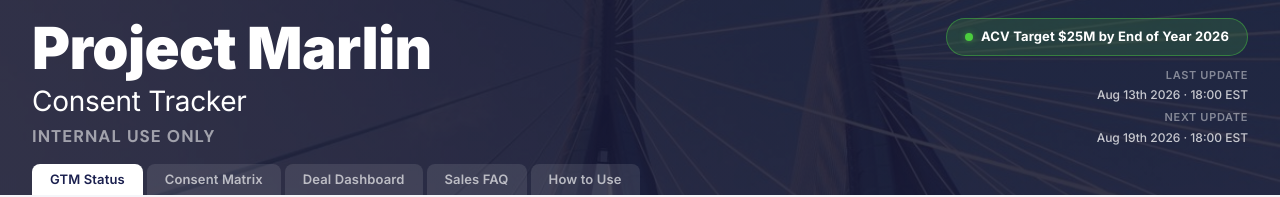
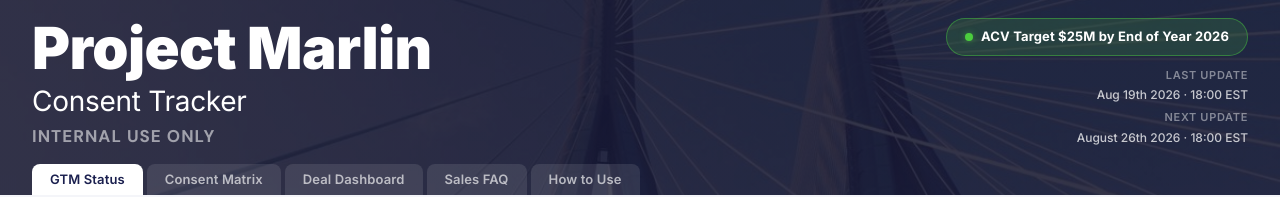
Before and after one commit to JolaOgunlana/project-marlin-gtm-deal-dashboard, a Next.js app: page / in a window 1280 px wide. Shown: the top 197 px of the page. Built offline with nearby package versions, Linux system fonts and the light colour scheme; a web font is replaced by a local one.

Commit message:
fix: update next update dates across dashboard components

```diff
--- a/components/dashboard/ConsentMatrix.tsx
+++ b/components/dashboard/ConsentMatrix.tsx
@@ -1150,9 +1150,9 @@ export function ConsentMatrix({ page, onNavigate }: { page: Page; onNavigate: (p
             </div>
             <div style={{ textAlign: 'right', lineHeight: 1.65 }}>
             <div style={{ fontSize: 11, fontWeight: 600, color: 'rgba(255,255,255,0.45)', letterSpacing: '0.06em', textTransform: 'uppercase', marginBottom: 1 }}>Last Update</div>
-                <div style={{ fontSize: 12, fontWeight: 500, color: 'rgba(255,255,255,0.75)', whiteSpace: 'nowrap' }}>Aug 13th 2026 · 18:00 EST</div>
+                <div style={{ fontSize: 12, fontWeight: 500, color: 'rgba(255,255,255,0.75)', whiteSpace: 'nowrap' }}>Aug 19th 2026 · 18:00 EST</div>
                 <div style={{ fontSize: 11, fontWeight: 600, color: 'rgba(255,255,255,0.45)', letterSpacing: '0.06em', textTransform: 'uppercase', marginTop: 4, marginBottom: 1 }}>Next Update</div>
-                <div style={{ fontSize: 12, fontWeight: 500, color: 'rgba(255,255,255,0.75)', whiteSpace: 'nowrap' }}>Aug 19th 2026 · 18:00 EST</div>
+                <div style={{ fontSize: 12, fontWeight: 500, color: 'rgba(255,255,255,0.75)', whiteSpace: 'nowrap' }}>August 26th 2026 · 18:00 EST</div>
             </div>
           </div>
         </div>
--- a/components/dashboard/CoverPage.tsx
+++ b/components/dashboard/CoverPage.tsx
@@ -55,9 +55,9 @@ export function NavBanner({ page, onNavigate, title }: {
           </div>
           <div style={{ textAlign: 'right', lineHeight: 1.65 }}>
             <div style={{ fontSize: 11, fontWeight: 600, color: 'rgba(255,255,255,0.45)', letterSpacing: '0.06em', textTransform: 'uppercase', marginBottom: 1 }}>Last Update</div>
-            <div style={{ fontSize: 12, fontWeight: 500, color: 'rgba(255,255,255,0.75)', whiteSpace: 'nowrap' }}>Aug 13th 2026 · 18:00 EST</div>
+            <div style={{ fontSize: 12, fontWeight: 500, color: 'rgba(255,255,255,0.75)', whiteSpace: 'nowrap' }}>Aug 19th 2026 · 18:00 EST</div>
             <div style={{ fontSize: 11, fontWeight: 600, color: 'rgba(255,255,255,0.45)', letterSpacing: '0.06em', textTransform: 'uppercase', marginTop: 4, marginBottom: 1 }}>Next Update</div>
-            <div style={{ fontSize: 12, fontWeight: 500, color: 'rgba(255,255,255,0.75)', whiteSpace: 'nowrap' }}>Aug 19th 2026 · 18:00 EST</div>
+            <div style={{ fontSize: 12, fontWeight: 500, color: 'rgba(255,255,255,0.75)', whiteSpace: 'nowrap' }}>August 26th 2026 · 18:00 EST</div>
           </div>
         </div>
       </div>
--- a/components/dashboard/Dashboard.tsx
+++ b/components/dashboard/Dashboard.tsx
@@ -62,9 +62,9 @@ export function Dashboard({ page, onNavigate }: { page: Page; onNavigate: (p: Pa
             </div>
             <div style={{ textAlign: 'right', lineHeight: 1.65 }}>
               <div style={{ fontSize: 11, fontWeight: 600, color: 'rgba(255,255,255,0.45)', letterSpacing: '0.06em', textTransform: 'uppercase', marginBottom: 1 }}>Last Update</div>
-              <div style={{ fontSize: 12, fontWeight: 500, color: 'rgba(255,255,255,0.75)', whiteSpace: 'nowrap' }}>Aug 13th 2026 · 18:00 EST</div>
+              <div style={{ fontSize: 12, fontWeight: 500, color: 'rgba(255,255,255,0.75)', whiteSpace: 'nowrap' }}>Aug 19th 2026 · 18:00 EST</div>
               <div style={{ fontSize: 11, fontWeight: 600, color: 'rgba(255,255,255,0.45)', letterSpacing: '0.06em', textTransform: 'uppercase', marginTop: 4, marginBottom: 1 }}>Next Update</div>
-              <div style={{ fontSize: 12, fontWeight: 500, color: 'rgba(255,255,255,0.75)', whiteSpace: 'nowrap' }}>Aug 19th 2026 · 18:00 EST</div>
+              <div style={{ fontSize: 12, fontWeight: 500, color: 'rgba(255,255,255,0.75)', whiteSpace: 'nowrap' }}>August 26th 2026 · 18:00 EST</div>
             </div>
           </div>
         </div>
```
